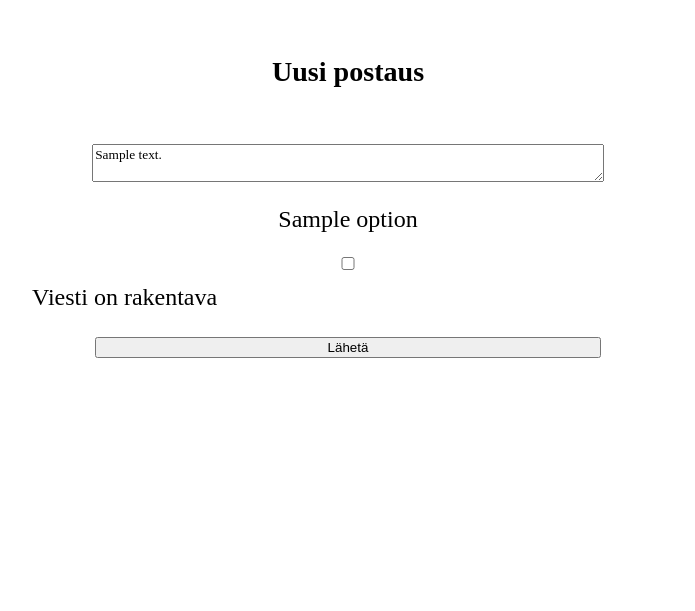
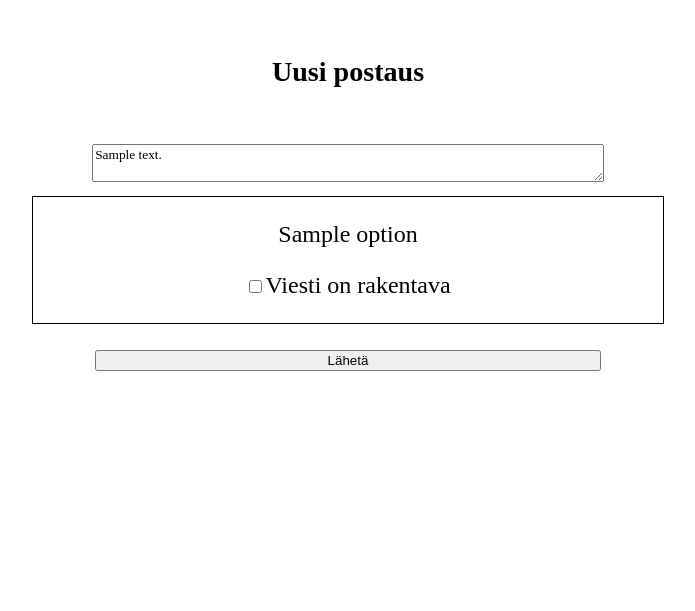
Before and after one commit to nomelif/tsoha-2020, a Flask app: template application/templates/newpost.html in a window 1280 px wide. Shown: the part 35-646 px from the top of the page, without its empty margins (292-987 px from the left). Run offline with Flask 2, Linux system fonts and the light colour scheme; the template is opened without the code that fills it: most values are stand-ins (such as "Sample title", 1, 10 or a date in 2020); some web fonts are replaced.

Commit message:
Fix CSS (accidental delete before commit)

```diff
--- a/application/static/styles.css
+++ b/application/static/styles.css
@@ -10,6 +10,10 @@ body{
 
 h3{
   text-align: center;
+}
+
+em{
+  font-family:
 }
 
 footer{
@@ -31,7 +35,16 @@ textarea{
   font-family: cmu-roman;
 }
 
-.main-form input, .main-form textarea{
+.postcard {
+  border-style: solid;
+  border-width: 1px;
+}
+
+.postcard > label{
+  text-align: center;
+}
+
+.postcard > label, .main-form > input, .main-form > input[type=submit], .main-form > textarea{
   display: block;
   width: 80%;
   margin-top: 1em;
```
